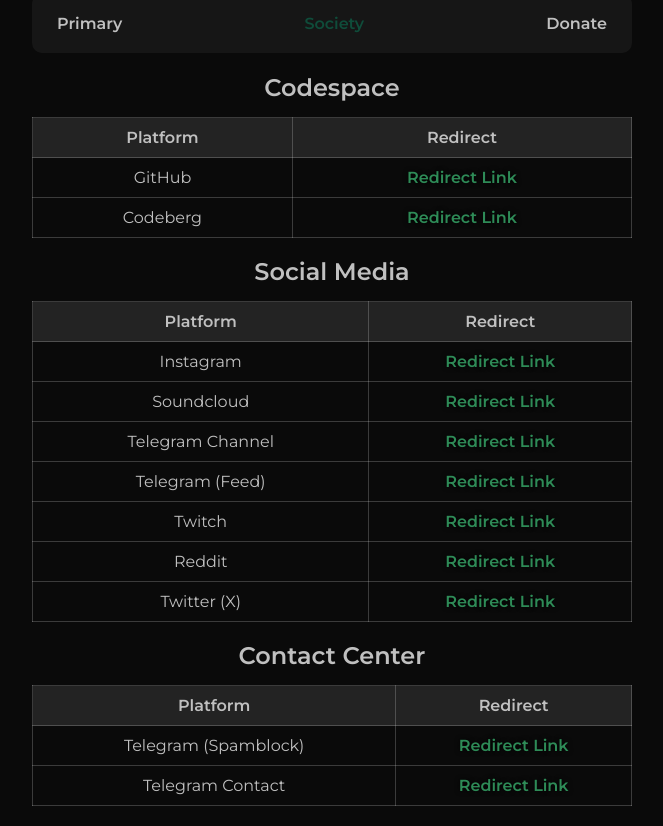
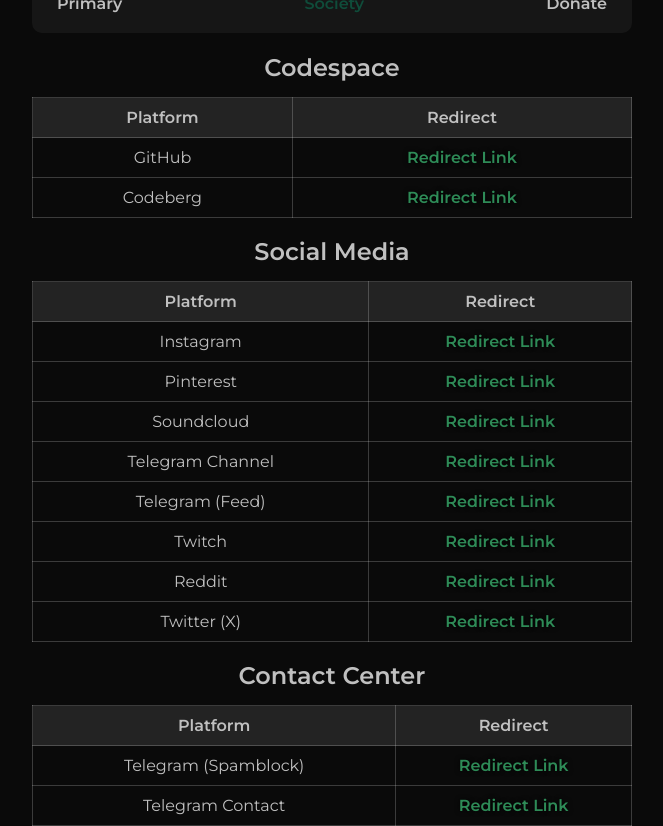
Before and after one commit to qoxer/qoxer.github.io, a plain HTML site: page index.html in a window 1280 px wide. Both pictures are taken after a click on the item "Society". Shown: the whole page, without its empty margins (308-971 px from the left). Drawn offline with Linux system fonts and the light colour scheme.

Commit message:
Update index.html

```diff
--- a/index.html
+++ b/index.html
@@ -51,6 +51,10 @@
                 <tr>
                     <td>Instagram</td>
                     <td><a href="https://instagram.com/deadbape" target="_blank">Redirect Link</a></td>
+                </tr>
+                <tr>
+                    <td>Pinterest</td>
+                    <td><a href="https://pinterest.com/boardbape/" target="_blank">Redirect Link</a></td>
                 </tr>
                 <tr>
                     <td>Soundcloud</td>
```
